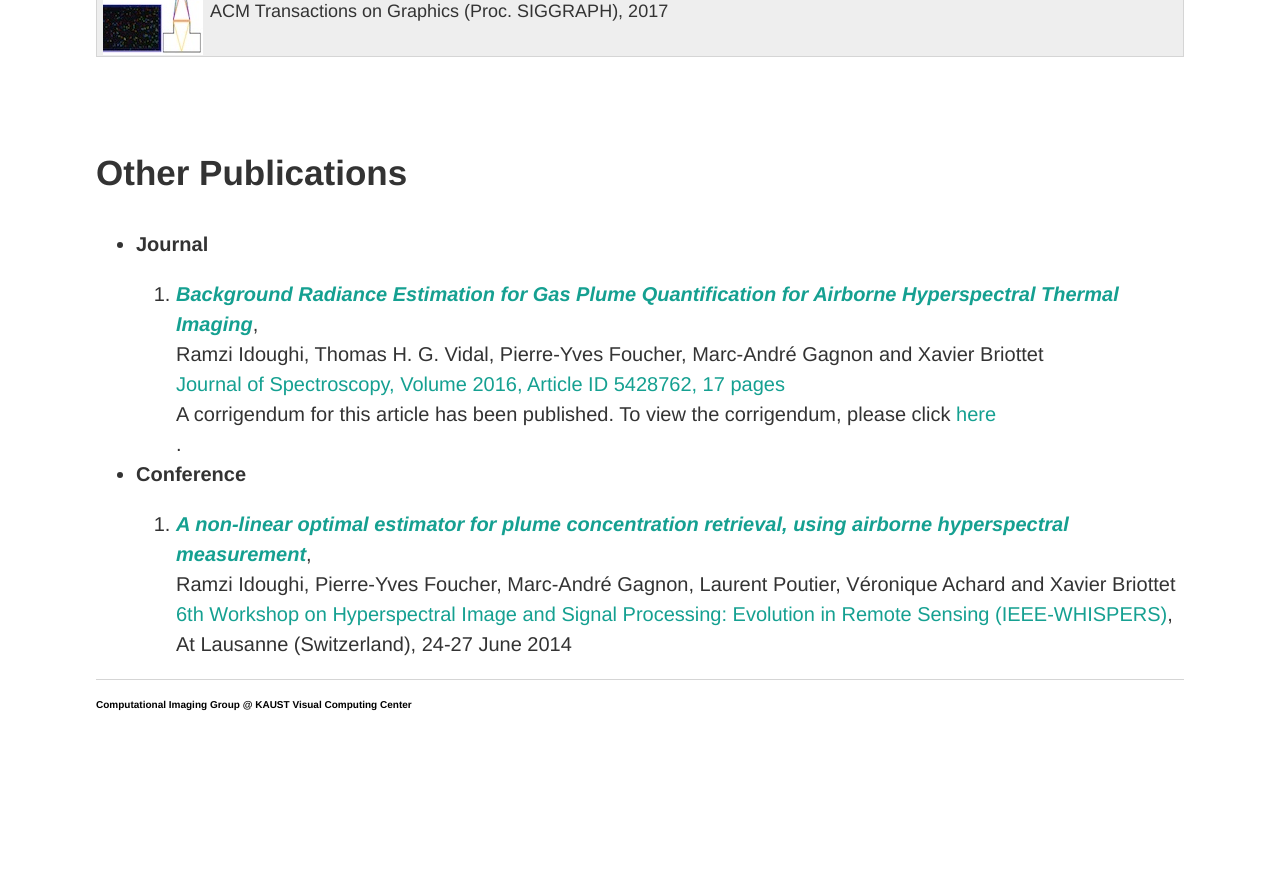
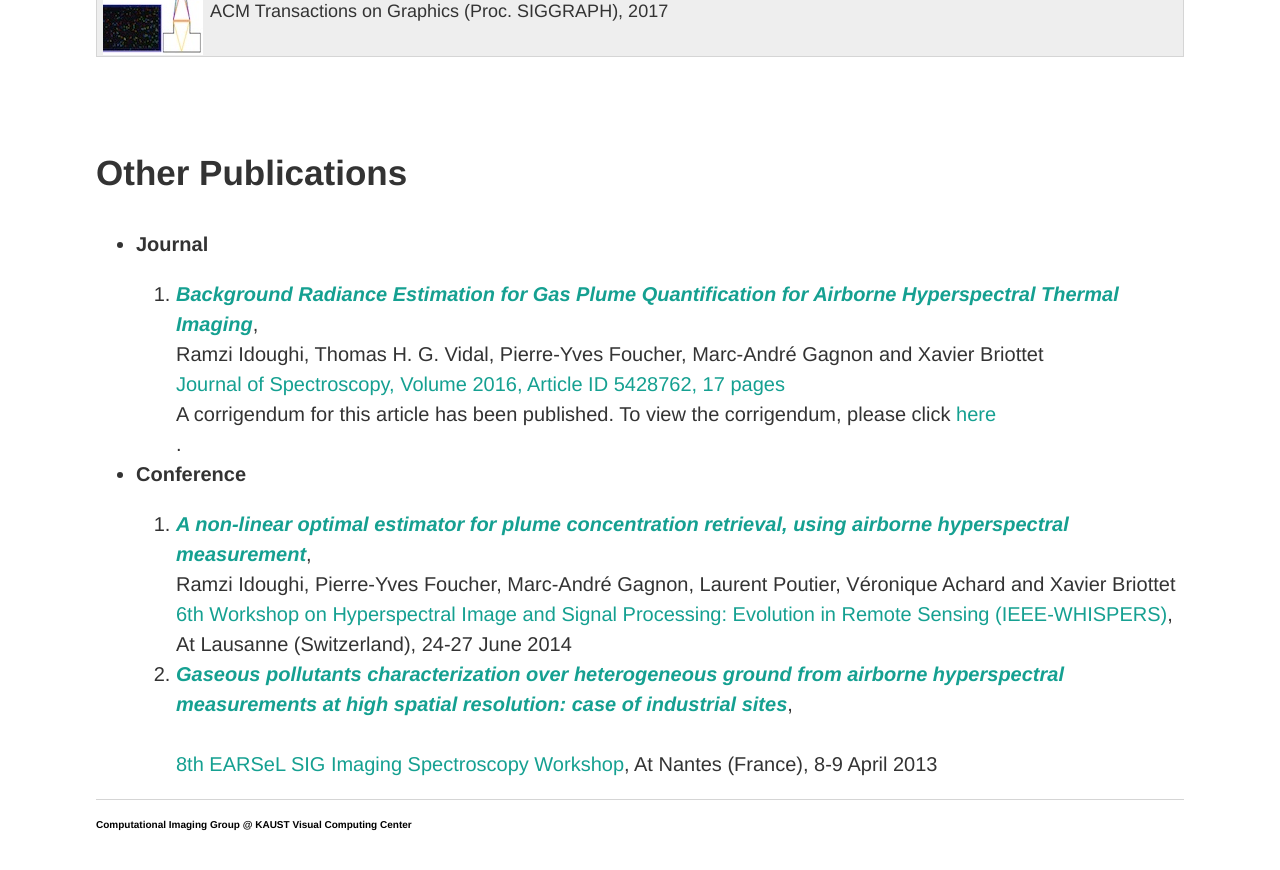
Before and after one commit to vccimaging/vccimaging.github.io, a Jekyll site: the page built from People/idoughr/index.html, in a window 1280 px wide and 900 px high, scrolled down 900 px. Shown: the top 870 px of the window. Built offline with Jekyll 4.4.1, drawn with Linux system fonts in a browser that asks for light colours; before the commit the page ends 1680 px from its top, so only the background shows below that.

Commit message:
Update index.html

```diff
--- a/People/idoughr/index.html
+++ b/People/idoughr/index.html
@@ -45,7 +45,9 @@ A corrigendum for this article has been published. To view the corrigendum, plea
 <br> Ramzi Idoughi, Pierre-Yves Foucher, Marc-Andr&eacute Gagnon, Laurent Poutier, V&eacuteronique Achard and Xavier Briottet <br>
 <a href="http://www.ieee-whispers.com/index.php/past-editions/2014-lausanne-switzerland"> 6th Workshop on Hyperspectral Image and Signal Processing: Evolution in Remote Sensing (IEEE-WHISPERS)</a>, At Lausanne (Switzerland), 24-27 June 2014</li>
 
-
+<li><a href="https://www.researchgate.net/publication/274637958_Gaseous_pollutants_characterization_over_heterogeneous_ground_from_airborne_hyperspectral_measurements_at_high_spatial_resolution_case_of_industrial_sites"><i><b>Gaseous pollutants characterization over heterogeneous ground from airborne hyperspectral measurements at high spatial resolution: case of industrial sites</b></i></a>,
+<br> <br>
+<a href="http://earsel.org/"> 8th EARSeL SIG Imaging Spectroscopy Workshop</a>, At Nantes (France), 8-9 April 2013</li>
 
 </ol></li>
 </ul>
```
